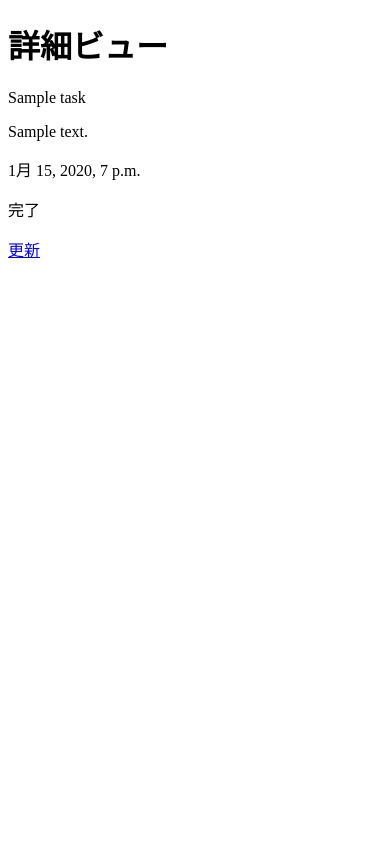
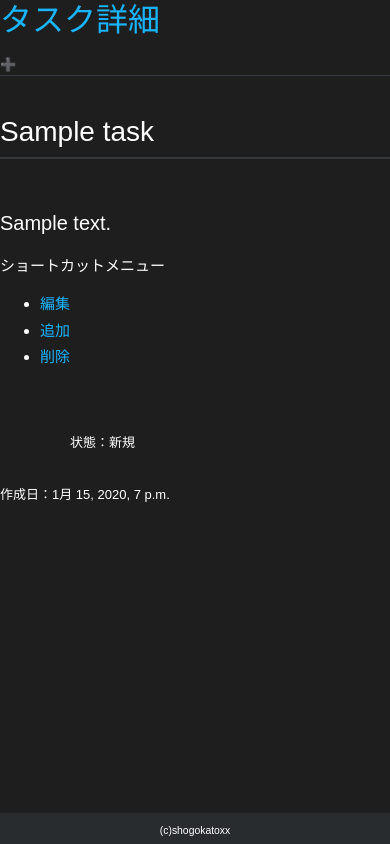
Before and after one commit to shogokatoxx/todo-application, a Django app: page /1 in a window 390 px wide. Run offline with Django 3.2, Linux system fonts and the light colour scheme; tables that the repository leaves empty hold one stand-in row (values such as "Sample post"); some libraries are stand-ins or nearby versions.

Commit message:
詳細ビュー作成、ルーティング

```diff
--- a/todoapp/templates/todoapp/task_detail.html
+++ b/todoapp/templates/todoapp/task_detail.html
@@ -2,14 +2,159 @@
 <html lang="ja">
   <head>
     <meta charset="utf-8">
-    <title>詳細ビュー</title>
+    <title>詳細ページ</title>
+    <link rel="stylesheet" href="https://stackpath.bootstrapcdn.com/bootstrap/4.1.3/css/bootstrap.min.css"
+    integrity="sha384-MCw98/SFnGE8fJT3GXwEOngsV7Zt27NXFoaoApmYm81iuXoPkFOJwJ8ERdknLPMO" crossorigin="anonymous">
+    <style>
+      body{
+        color:white;
+        /* 以下2つはよくダークモードで使われているフォント */
+        /* background-color:#282c2f; */
+        background-color:#1e1e1e;
+        font-size:13px;
+        border:0.5px;
+        font-family:arial;
+      }
+      h2{
+        color:#1ab5ff;
+        font-family:sans-serif;
+      }
+      /* headerとfooterはpositionを固める */
+      .title{
+        position:fixed;
+        top:0;
+        left:0;
+        width:100%;
+        height:50px;
+      }
+      .task{
+        padding-top:50px;
+      }
+      footer small{
+        /* border-top:1px solid #bbbbbb; */
+        padding-top:10px;
+        padding-bottom:5px;
+        position:fixed;
+        bottom:0;
+        left:0;
+        width:100%;
+        background-color:#282c2f;
+      }
+      footer{
+        text-align:center;
+      }
+      /* detailCSS */
+      #detail .detail-font{
+        font-size:20px;
+        font-family:arial;
+      }
+      #detail h3{
+        font-family:sans-serif;
+      }
+      #detail .shortcut-title{
+        font-size:15px;
+        font-family:fantasy;
+      }
+      #detail .shortcut-menu{
+        font-size:15px;
+      }
+      #detail .shortcut-menu li a{
+        color:#1ab5ff;
+        text-decoration:none;
+      }
+      #detail .task-title1{
+        color:#fff;
+      }
+      #detail .task-title2{
+        color:orange;
+      }
+      #detail .task-title3{
+        color:#1ab5ff;
+      }
+    </style>
   </head>
-  <body>
-    <h1>詳細ビュー</h1>
-    <p>{{ object.title }}</p>
-    <p>{{ object.content }}</p>
-    <p>{{ object.created_at }}</p>
-    <p>{% if objects.conditions == 1 %}新規{% elif objects.conditions == 2 %}作業中{% else %}完了{% endif %}</p>
-    <a href="{% url 'todoapp:update' pk=object.pk %}">更新</a>
+
+  <body id="detail">
+    <div id="main">
+
+      <!-- タイトル部分 -->
+      <div class="title">
+        <div class="row border-bottom border-dark">
+          <div class="col-sm-1">
+
+          </div>
+          <div class="col-sm-10">
+            <h2>タスク詳細</h1>
+          </div>
+          <div class="col-sm-1 mt-2">
+            <a href="#">➕</a>
+          </div>
+        </div>
+      </div>
+
+      <!-- タスク一覧部分 -->
+      <div class="task mt-5">
+        <div class="row mt-3">
+          <div class="col-sm-2"></div>
+          <div class="col-sm-9 border-bottom border-dark">
+            {% if object.conditions == 1 %}
+            <h3 class="task-title1">{{ object.title }}</h3>
+            {% elif object.conditions == 2 %}
+            <h3 class="task-title2">{{ object.title }}</h3>
+            {% elif object.conditions == 3 %}
+            <h3 class="task-title3">{{ object.title }}</h3>
+            {% endif %}
+          </div>
+          <div class="col-sm-1 border-bottom border-dark">
+            <!-- <a href="#">🗑</a> -->
+          </div>
+        </div>
+
+        <div class="row mt-5">
+          <div class="col-sm-2"></div>
+          <div class="col-sm-5">
+            <p class="detail-font">
+            {{ object.content | linebreaksbr }}
+          </p>
+          </div>
+          <div class="col-sm-2"></div>
+          <div class="col-sm-2">
+            <p class="shortcut-title">ショートカットメニュー</p>
+            <ul class="shortcut-menu">
+              <li class="mt-1"><a href="#">編集</a></li>
+              <li class="mt-1"><a href="#">追加</a></li>
+              <li class="mt-1"><a href="#">削除</a></li>
+            </ul>
+          </div>
+        </div>
+
+        <div class="row mt-5">
+          <div class="col-2"></div>
+          <div class="col-3">
+            <p>状態：{% if object.conditions == 1 %}新規{% elif object.conditions == 2 %}作業中{% else %}完了{% endif %}</p>
+          </div>
+        </div>
+
+        <div class="row mt-3">
+          <div class="col-sm-2"></div>
+          <div class="col-sm-3">
+            <p>作成日：{{ object.created_at }}</p>
+            <!-- <a href="{% url 'todoapp:update' pk=object.pk %}">更新</a> -->
+          </div>
+          <div class="col-sm-1"></div>
+        </div>
+      </div>
+    </div>
+
+    <footer>
+      <small>(c)shogokatoxx</small>
+    </footer>
+
+    <script src="https://code.jquery.com/jquery-3.3.1.slim.min.js" integrity="sha384-q8i/X+965DzO0rT7abK41JStQIAqVgRVzpbzo5smXKp4YfRvH+8abtTE1Pi6jizo"
+    crossorigin="anonymous"></script>
+    <script src="https://cdnjs.cloudflare.com/ajax/libs/popper.js/1.14.3/umd/popper.min.js"
+    integrity="sha384-ZMP7rVo3mIykV+2+9J3UJ46jBk0WLaUAdn689aCwoqbBJiSnjAK/l8WvCWPIPm49" crossorigin="anonymous"></script>
+    <script src="https://stackpath.bootstrapcdn.com/bootstrap/4.1.3/js/bootstrap.min.js" integrity="sha384-ChfqqxuZUCnJSK3+MXmPNIyE6ZbWh2IMqE241rYiqJxyMiZ6OW/JmZQ5stwEULTy"
+    crossorigin="anonymous"></script>
   </body>
 </html>
```
Also changed, not shown: todoapp/templates/todoapp/task_list.html (+10 -4 lines).
